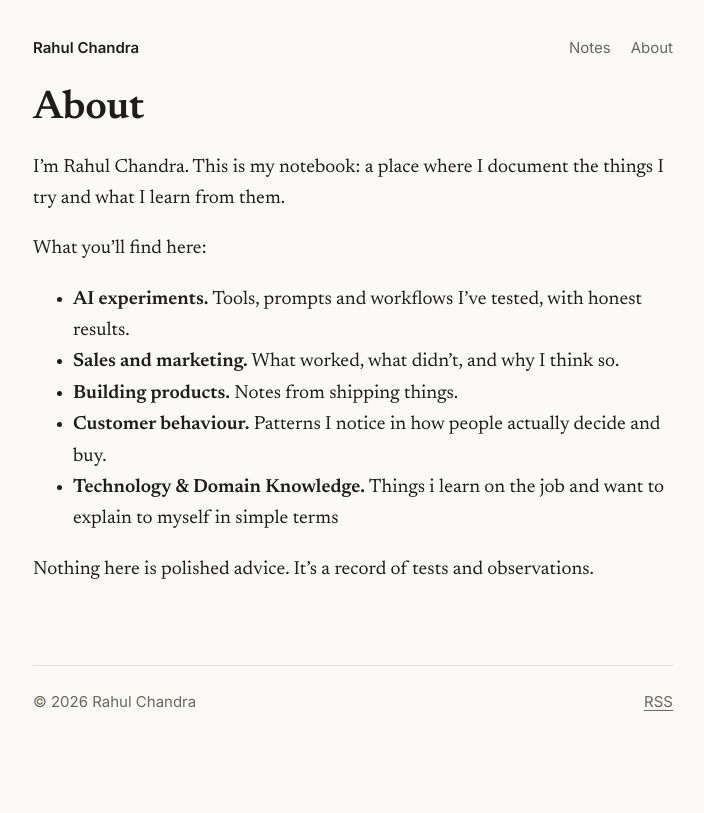
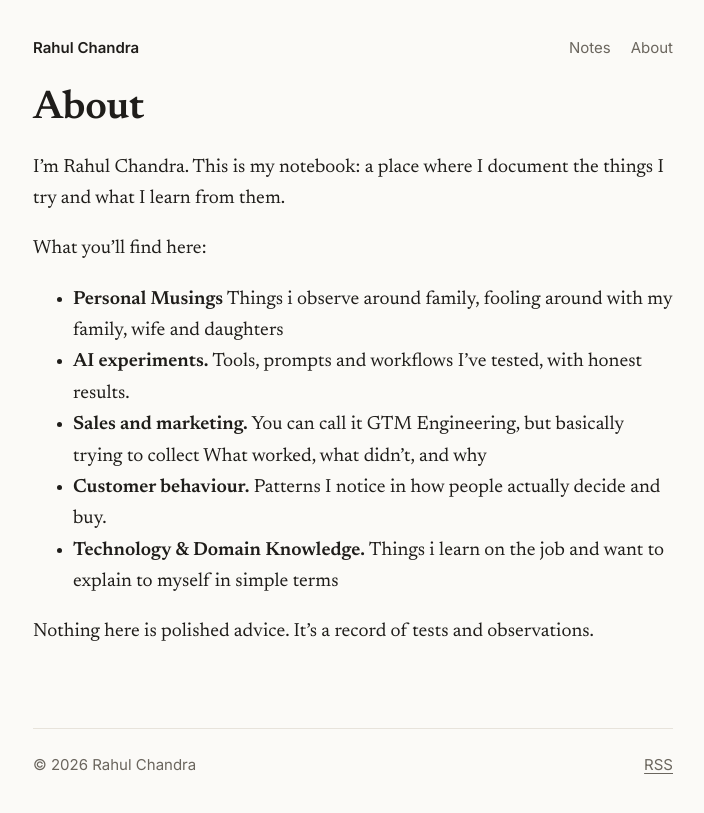
Before and after one commit to rahul0417/rahulchandra.net, a Jekyll site: the page built from about.md, in a window 1280 px wide. Shown: the top 813 px of the page, without its empty margins (287-991 px from the left). Built offline with Jekyll 4.4.1, drawn with Linux system fonts in a browser that asks for light colours.

Commit message:
Update about.md

```diff
--- a/about.md
+++ b/about.md
@@ -11,9 +11,9 @@ I'm Rahul Chandra. This is my notebook: a place where I document the things I tr
 
 What you'll find here:
 
+- **Personal Musings** Things i observe around family, fooling around with my family, wife and daughters
 - **AI experiments.** Tools, prompts and workflows I've tested, with honest results.
-- **Sales and marketing.** What worked, what didn't, and why I think so.
-- **Building products.** Notes from shipping things.
+- **Sales and marketing.** You can call it GTM Engineering, but basically trying to collect What worked, what didn't, and why
 - **Customer behaviour.** Patterns I notice in how people actually decide and buy.
 - **Technology & Domain Knowledge.** Things i learn on the job and want to explain to myself in simple terms
 
```
